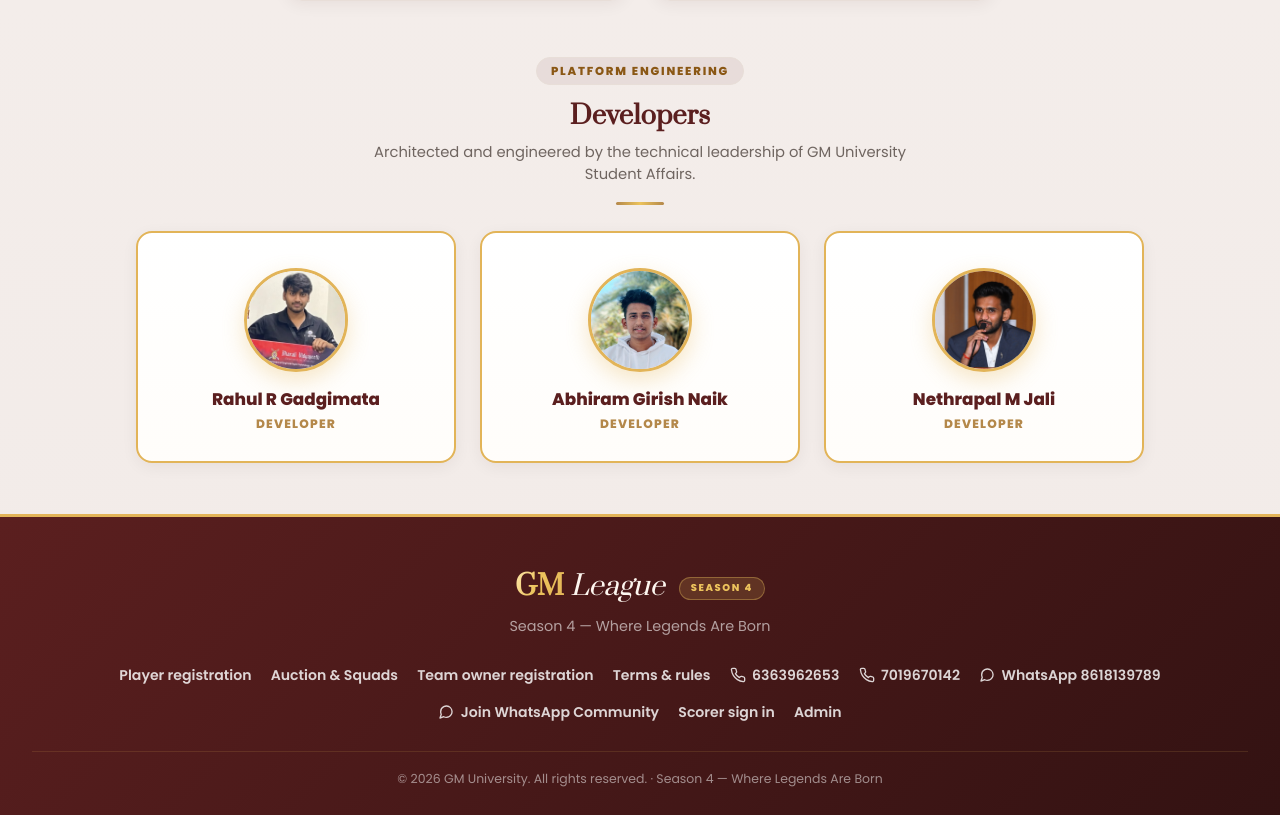
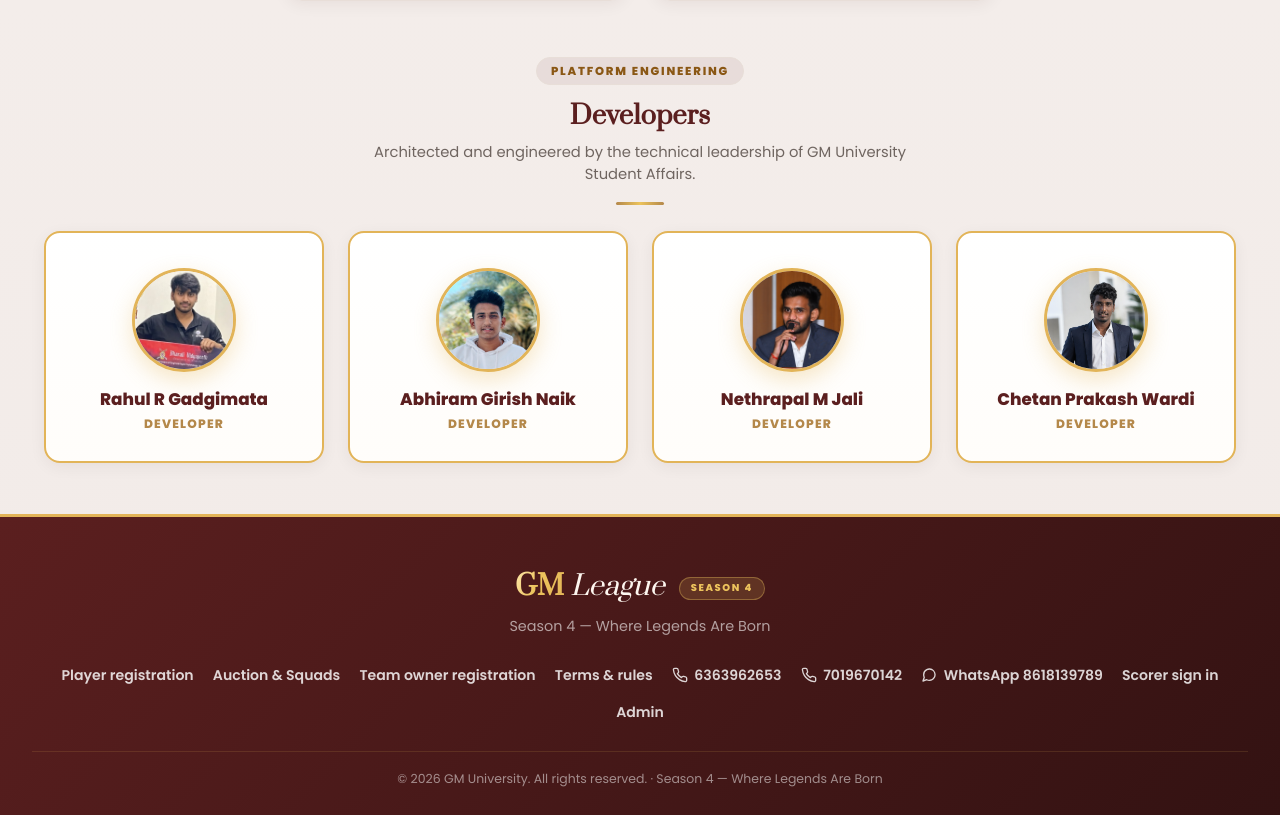
Before and after one commit to Nethrapalmjali/league4, a Flask app: page / in a window 1280 px wide. Shown: the part 2435-3250 px from the top of the page. Run offline with Flask 3, Linux system fonts and the light colour scheme; data that the repository does not hold is empty; some libraries are stand-ins or nearby versions.

Commit message:
Add Chetan Prakash Wardi to Developers section and remove WhatsApp community link from website footer

```diff
--- a/static/css/league.css
+++ b/static/css/league.css
@@ -695,14 +695,20 @@ a {
 
 .people-grid--devs {
   display: grid;
-  grid-template-columns: repeat(3, minmax(0, 320px));
+  grid-template-columns: repeat(4, minmax(0, 280px));
   justify-content: center;
   gap: clamp(1rem, 2vw, 1.5rem);
 }
 
-@media (max-width: 900px) {
+@media (max-width: 1100px) {
   .people-grid--devs {
-    grid-template-columns: repeat(auto-fit, minmax(240px, 1fr));
+    grid-template-columns: repeat(2, minmax(0, 300px));
+  }
+}
+
+@media (max-width: 600px) {
+  .people-grid--devs {
+    grid-template-columns: 1fr;
   }
 }
 
--- a/templates/base.html
+++ b/templates/base.html
@@ -86,9 +86,6 @@
         {% if brand.whatsapp_url %}
           <a class="icon-text" href="{{ brand.whatsapp_url }}" target="_blank" rel="noopener">{{ ico.icon('whatsapp', 16) }}WhatsApp {{ brand.whatsapp_number }}</a>
         {% endif %}
-        {% if brand.whatsapp_community_url %}
-          <a class="icon-text" href="{{ brand.whatsapp_community_url }}" target="_blank" rel="noopener">{{ ico.icon('whatsapp', 16) }}Join WhatsApp Community</a>
-        {% endif %}
         <a href="{{ url_for('scorecard.scorer_login') }}">Scorer sign in</a>
         <a href="{{ url_for('admin_login') }}">Admin</a>
       </div>
--- a/templates/index.html
+++ b/templates/index.html
@@ -243,6 +243,15 @@
         <h3 class="person__name">Nethrapal M Jali</h3>
         <p class="person__role">Developer</p>
       </div>
+
+      <!-- 4: Chetan Prakash Wardi -->
+      <div class="person person--dev">
+        <div class="person__photo">
+          <img src="{{ url_for('static', filename='committee/chetan_prakash_wardi.png') }}" alt="Chetan Prakash Wardi">
+        </div>
+        <h3 class="person__name">Chetan Prakash Wardi</h3>
+        <p class="person__role">Developer</p>
+      </div>
     </div>
   </div>
 </section>
```
Also changed, not shown: static/committee/chetan_prakash_wardi.png (added).
